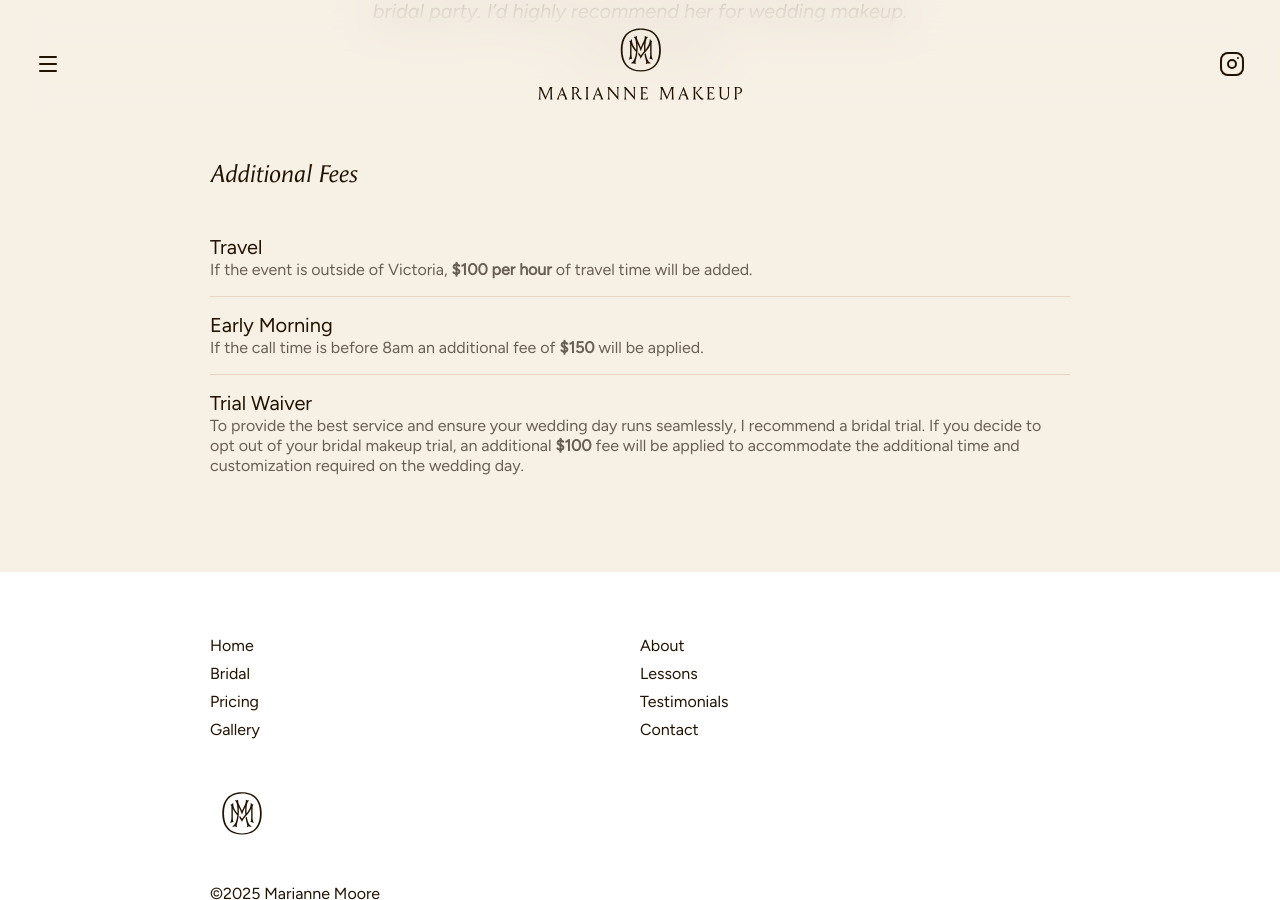
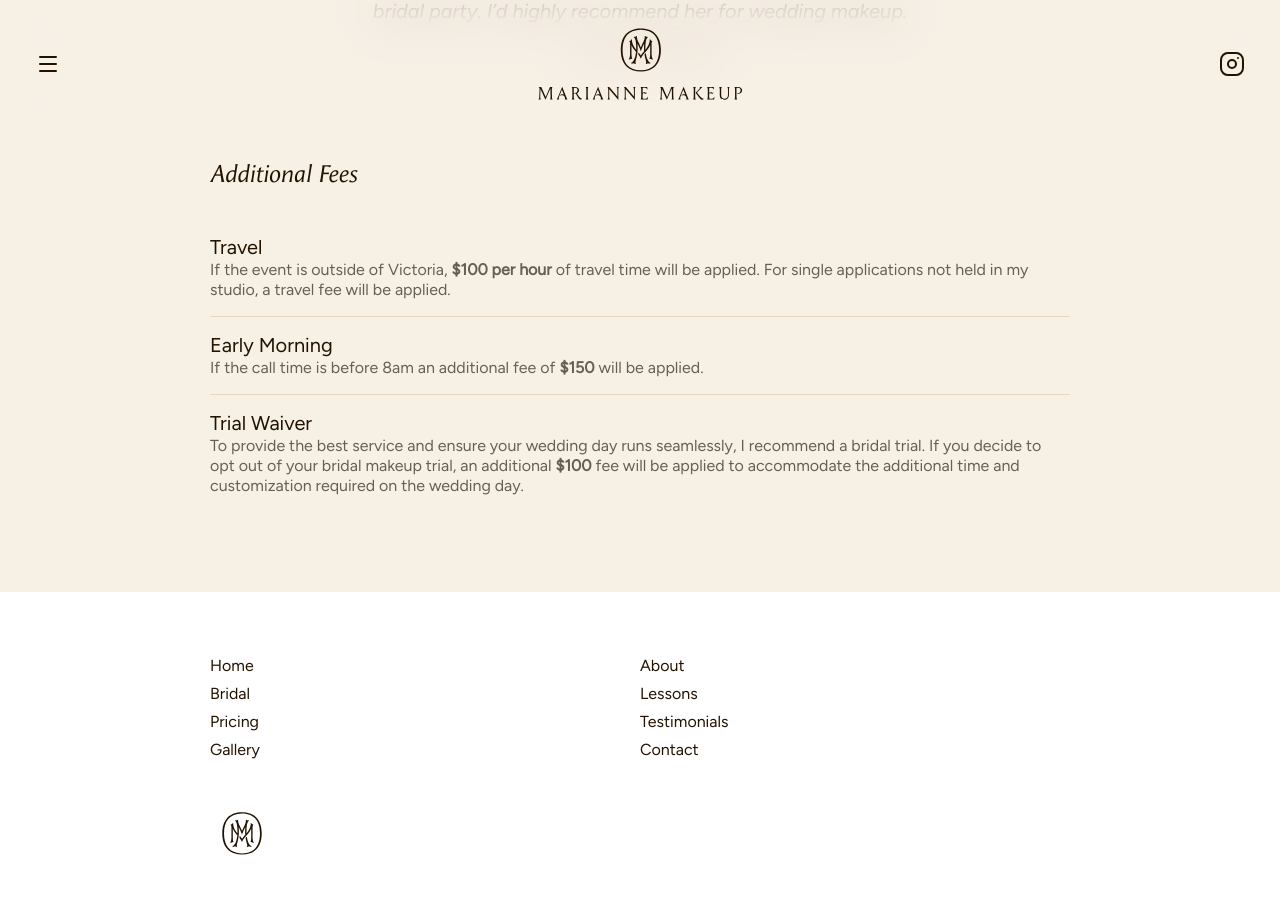
Before and after one commit to mariannemoore/mariannemoore.github.io, a Jekyll site: the page built from pricing.md, in a window 1280 px wide and 900 px high, scrolled down 2530 px. Built offline with Jekyll 4.4.1, drawn with Linux system fonts in a browser that asks for light colours.

Commit message:
Update pricing.yml

```diff
--- a/_data/pricing.yml
+++ b/_data/pricing.yml
@@ -32,7 +32,7 @@ additional:
   - service: Travel
     cost:
     description: |
-      If the event is outside of Victoria, <strong>$100 per hour</strong> of travel time will be added.
+      If the event is outside of Victoria, <strong>$100 per hour</strong> of travel time will be applied. For single applications not held in my studio, a travel fee will be applied.
   - service: Early Morning
     cost:
     description: |
```
